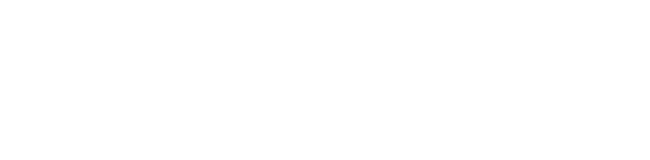
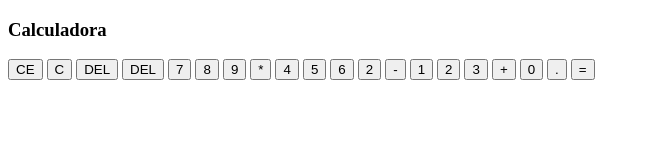
Before and after one commit to lilo-afk/Calculadora-BoraCodar-05, a plain HTML site: page index.html in a window 1280 px wide. Shown: the whole page, without its empty margins (0-650 px from the left). Drawn offline with Linux system fonts and the light colour scheme.

Commit message:
buttons added

```diff
--- a/index.html
+++ b/index.html
@@ -7,10 +7,38 @@
 
     <link rel="shortcut icon" href="./calculator.svg" type="image/x-icon">
     <link rel="stylesheet" href="./style.css">
+    <script src="/scripts.js" defer></script>
 
     <title>Calculator</title>
 </head>
 <body>
+    <div id="calc">
+        <h3>Calculadora</h3>
+        <div id="previous-operation"></div>
+        <div id="current-operations"></div>
+    </div>
 
+    <div id="buttons-container">
+        <button>CE</button>
+        <button>C</button>
+        <button>DEL</button>
+        <button>DEL</button>
+        <button>7</button>
+        <button>8</button>
+        <button>9</button>
+        <button>*</button>
+        <button>4</button>
+        <button>5</button>
+        <button>6</button>
+        <button>2</button>
+        <button>-</button>
+        <button>1</button>
+        <button>2</button>
+        <button>3</button>
+        <button>+</button>
+        <button>0</button>
+        <button>.</button>
+        <button id="equal-button">=</button>
+    </div>
 </body>
 </html>
```
Also changed, not shown: scripts.js (added), 1 other file.
